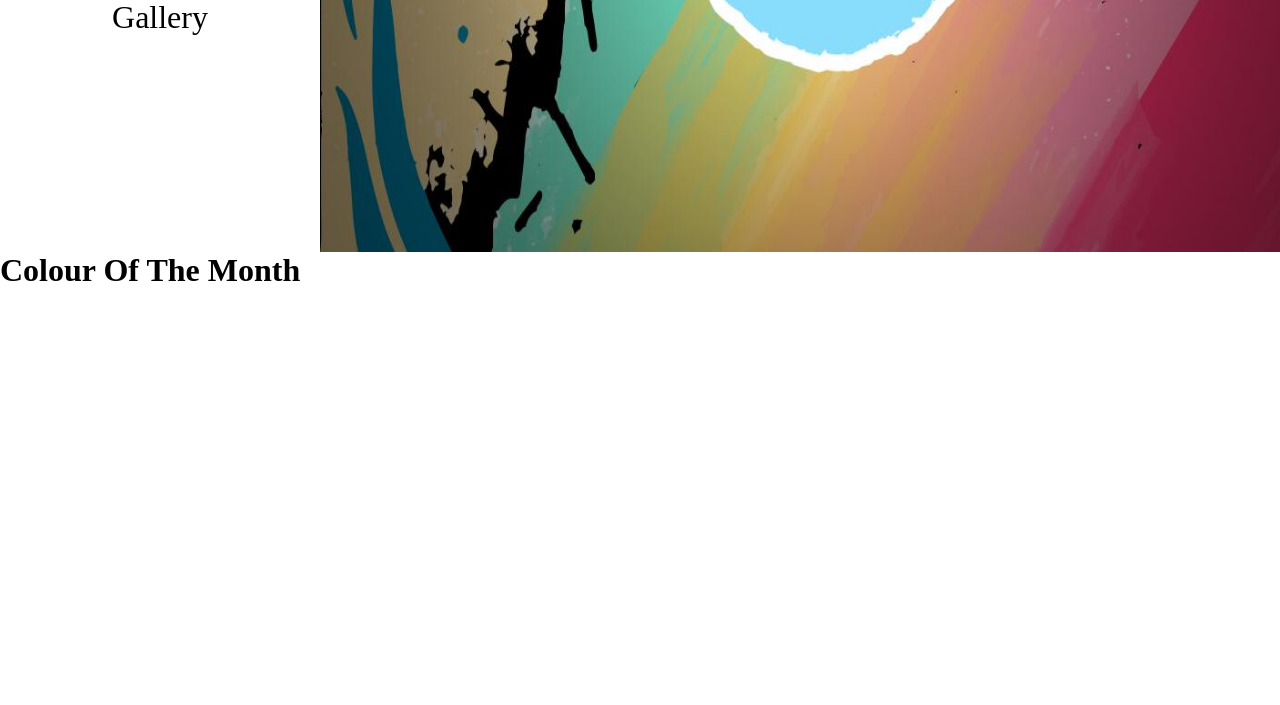
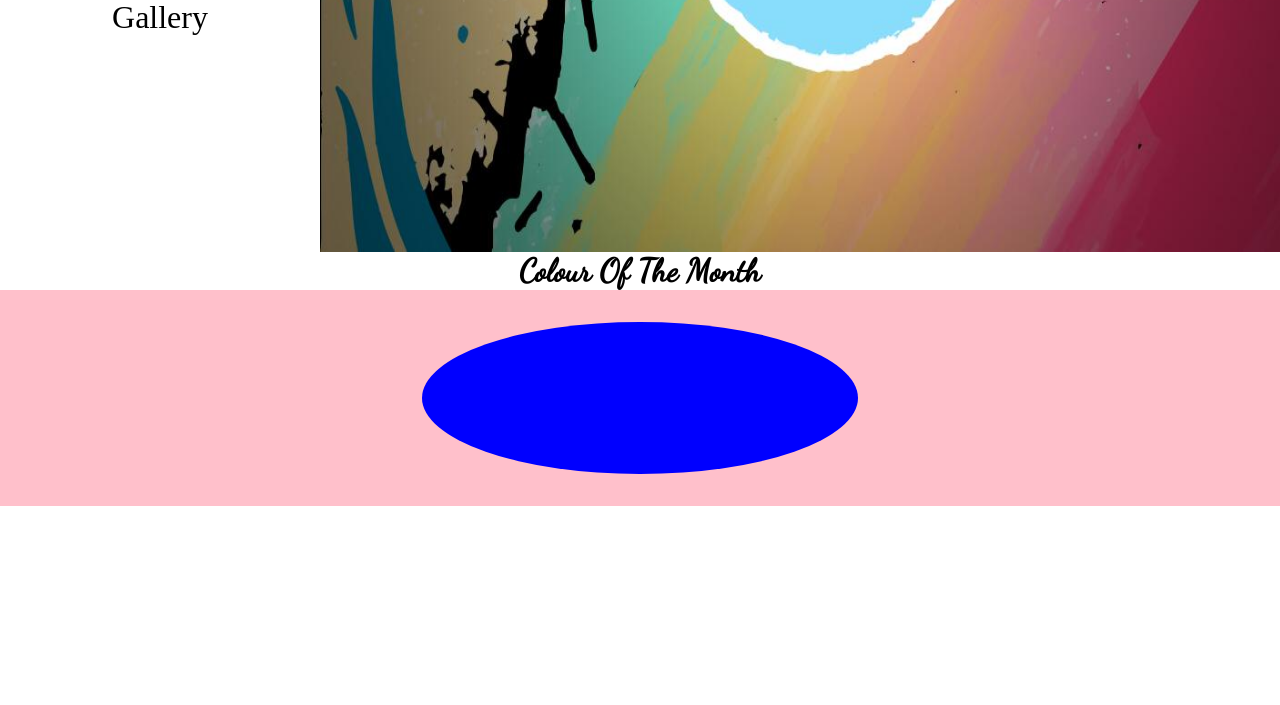
Before and after one commit to Adamoc14/ArtByANC, a PHP site: page / in a window 1280 px wide; the page is wider, and only the part inside the window is pictured. Shown: the part 548-1253 px from the top of that part. Run offline with PHP 8.4, Linux system fonts and the light colour scheme.

Commit message:
Tried to get Images from Google Sheets API

```diff
--- a/Resources/CSS/homepage.css
+++ b/Resources/CSS/homepage.css
@@ -55,6 +55,55 @@
 .smaller_container:nth-child(2) img {
     width: 100%;
     height: 100%;
+}
+
+.Colour_Of_Month_Container {
+    display: flex;
+    flex-wrap: wrap;
+}
+
+.colour_sm_container h1 {
+    font-family: Dancing Script;
+    font-size: 2em;
+}
+
+.colour_sm_container:first-child {
+    flex: 1 0 30%;
+    justify-content: center;
+    display: flex;
+}
+
+.colour_sm_container:nth-child(2) {
+    background: pink;
+    display: flex;
+    flex-wrap: wrap;
+    flex: 2 0 80%;
+    justify-content: center;
+}
+
+.colour_sms_container:first-child {
+    flex: 1 0 100%;
+    display: flex;
+    justify-content: center;
+}
+.circle {
+    height: 19vh;
+    width: 34vw;
+    margin: 2em;
+    border-radius: 50%;
+    background: blue;
+}
+
+.colour_sms_container:nth-child(2) {
+    flex: 1 0 100%;
+    display: flex;
+    justify-content: center;
+    background: blue;
+}
+
+.colour_of_month_collage {
+    height: 100%;
+    background: blue;
 }
 
 @media ( max-width: 600px ) {
--- a/Resources/HTML/homepage.html
+++ b/Resources/HTML/homepage.html
@@ -9,6 +9,8 @@
     <meta name="viewport" content="width=device-width, initial-scale=1.0">
     <link href="https://fonts.googleapis.com/css?family=Dancing+Script&display=swap" rel="stylesheet">
     <script src="../../Resources/JS/navbar.js"></script>
+    <script src="https://ajax.googleapis.com/ajax/libs/jquery/3.4.1/jquery.min.js"></script>
+    <script src="../../Resources/JS/homepage.js"></script>
     <title>ArtByANC | Homepage</title>
 </head>
 <body>
--- /dev/null
+++ b/Resources/JS/homepage.js
@@ -0,0 +1,7 @@
+function getColourPictures(){
+    $.get("https://sheets.googleapis.com/v4/spreadsheets/1NzRo_PwoUBnDO-LM8mpoPP__YHOj7CtMhMYKH-JVAw8/values/Sheet1?key=AIzaSyBU-vvNHDfvd27NWOGjGEXBgg_wqO6Vu-s", function(data, status){
+        alert("Data: " + data + "\nStatus: " + status);
+    });
+}
+
+getColourPictures();
```
